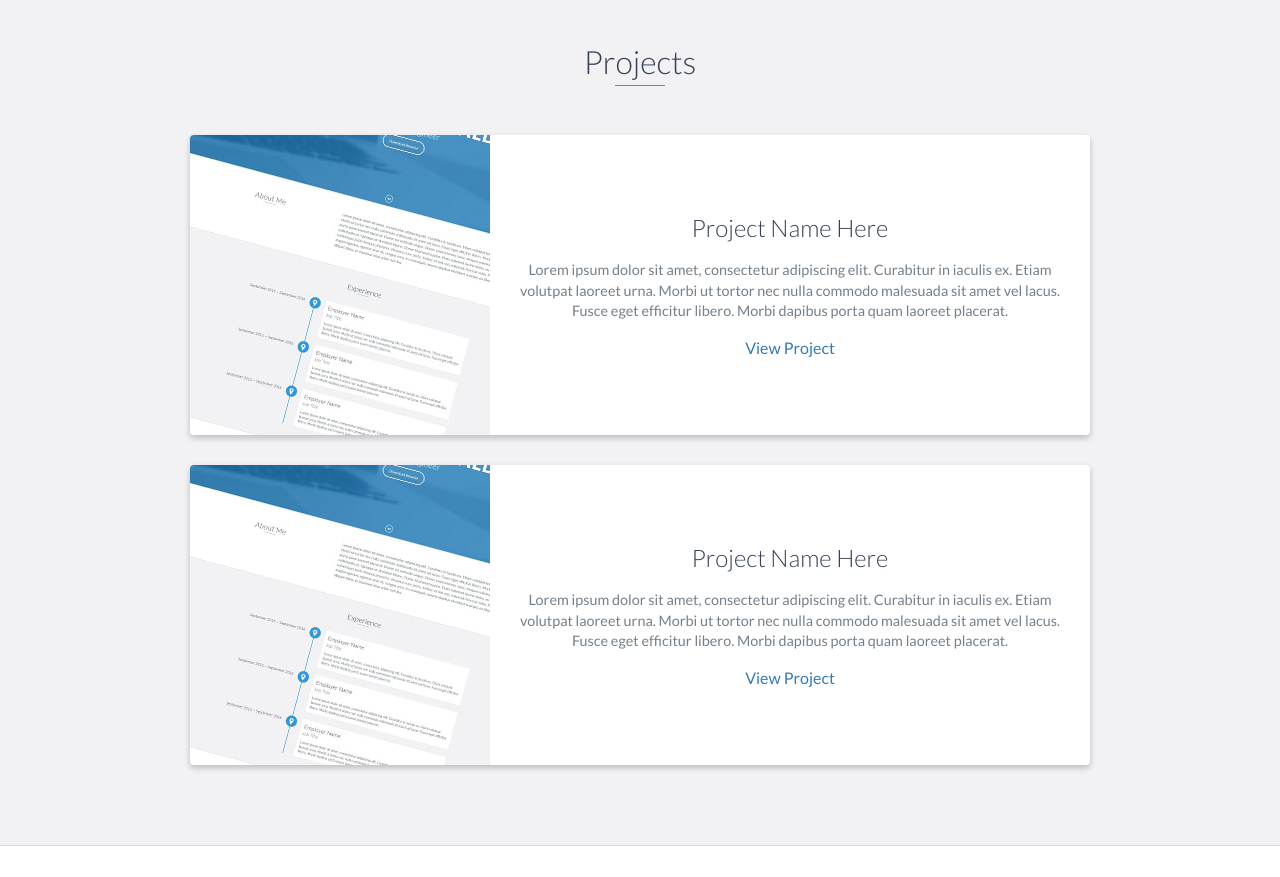
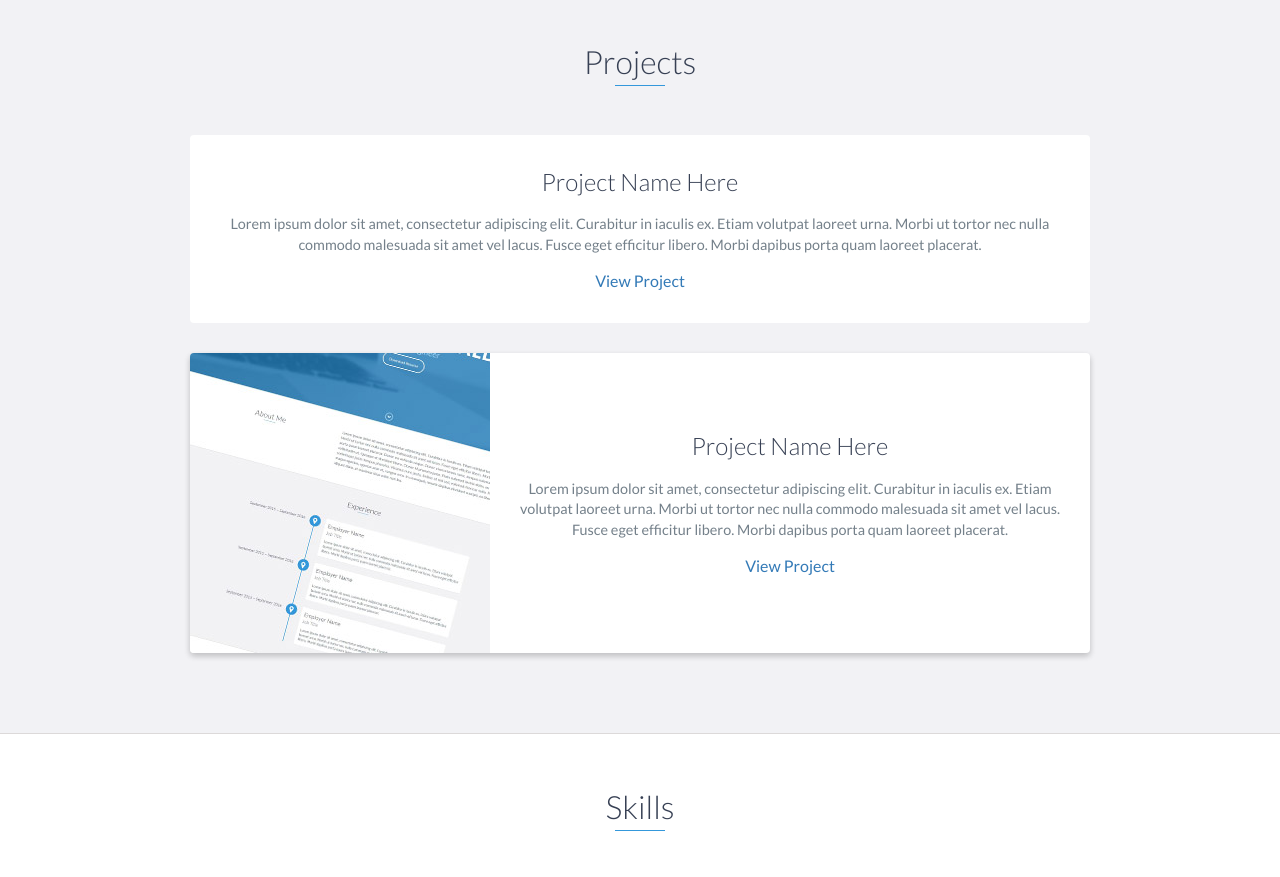
Before and after one commit to SaschaWissmann/saschawissmann.github.io, a plain HTML site: page index.html in a window 1280 px wide. Shown: the part 2120-2997 px from the top of the page. Drawn offline with nearby package versions, Linux system fonts and the light colour scheme.

Commit message:
test project without image

```diff
--- a/index.html
+++ b/index.html
@@ -131,10 +131,7 @@
         <h2 class="heading">Projects</h2>
         <div class="container">
             <div class="row">
-                <div class="project shadow-large">
-                    <div class="project-image">
-                        <img src="images/project.jpg" />
-                    </div>
+                <div class="project no-image">
                     <!-- End .project-image -->
                     <div class="project-info">
                         <h3>Project Name Here</h3>
```
